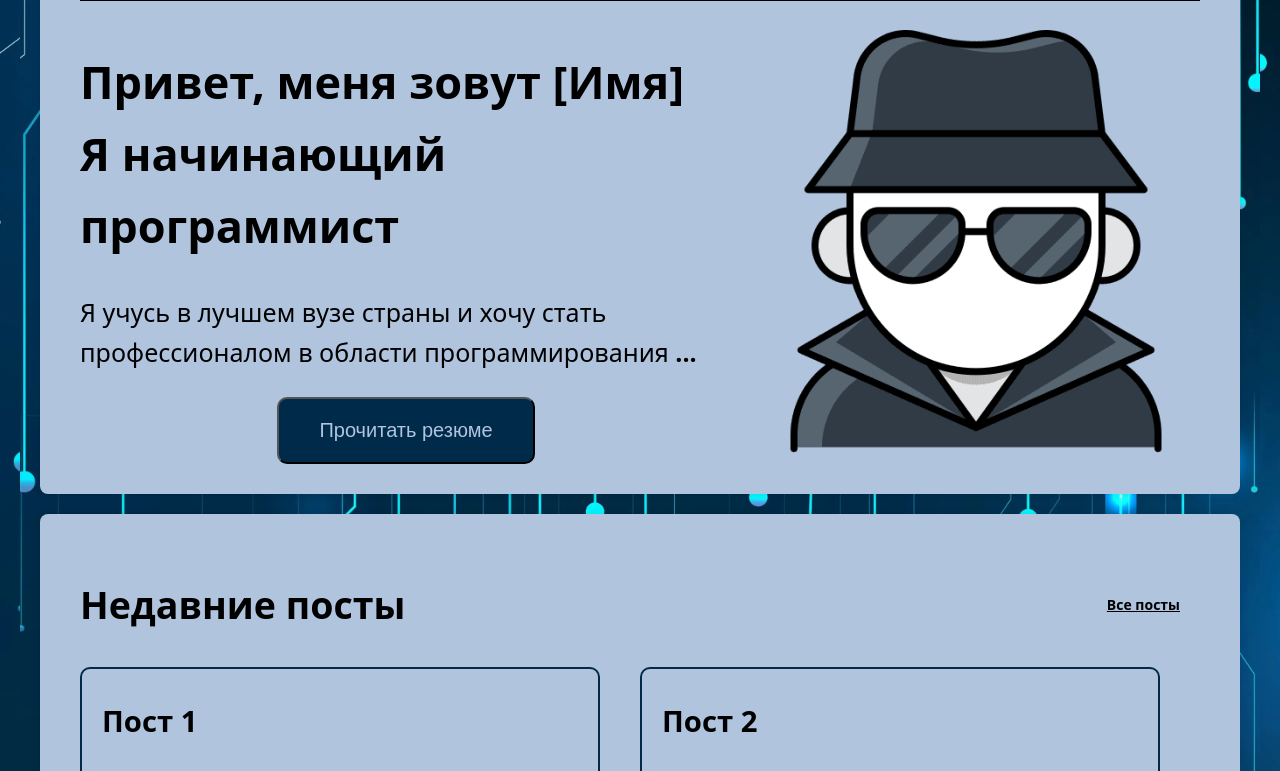
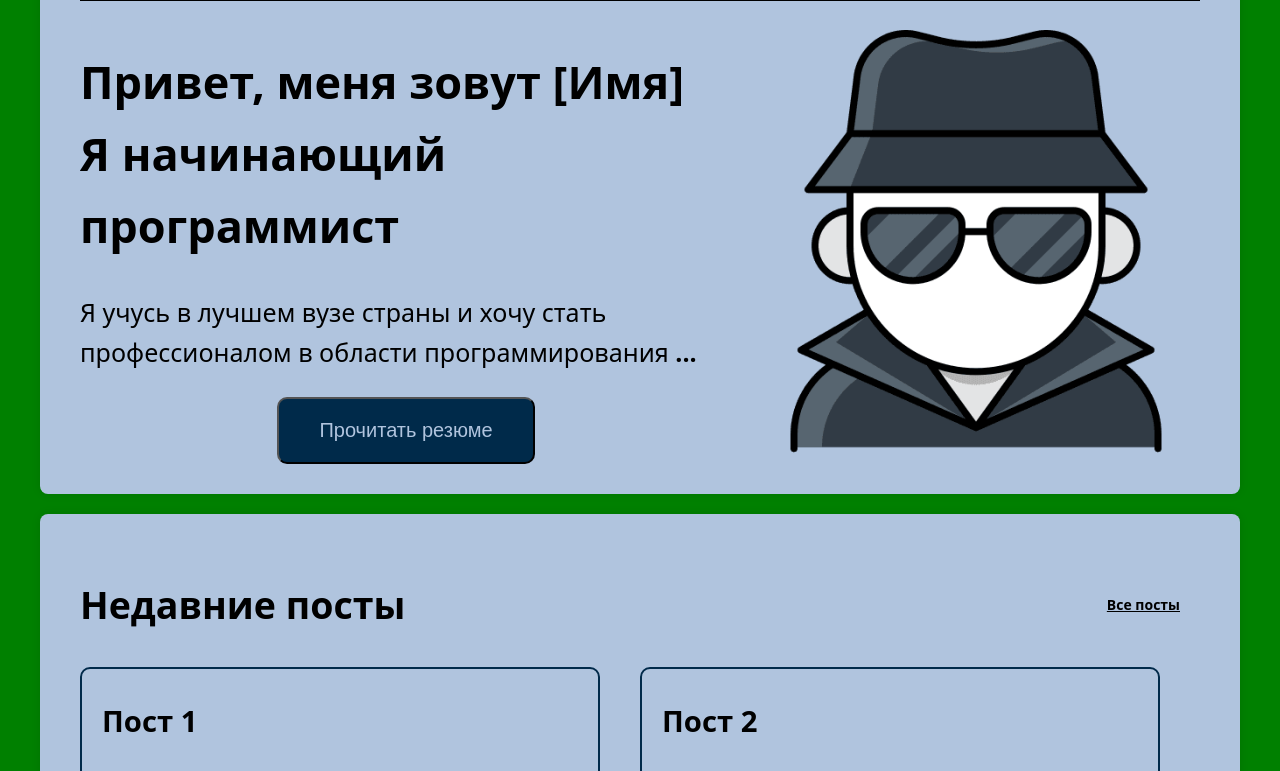
Before and after one commit to SDVadim/Frontend_project_1, a plain HTML site: page index.html in a window 1280 px wide. Shown: the part 146-917 px from the top of the page. Drawn offline with Linux system fonts and the light colour scheme.

Commit message:
фикс

```diff
--- a/styles.css
+++ b/styles.css
@@ -10,7 +10,8 @@ html, body {
     background-attachment: fixed;
     background-position: center;
     background-repeat: no-repeat;
-    background-image: url("img/v617batch2-bb-02-technology.webp");
+    /*background-image: url("img/v617batch2-bb-02-technology.webp");*/
+    background-color: green;
     color: black;
     max-width: 1300px;
     margin: 0 auto;
```
